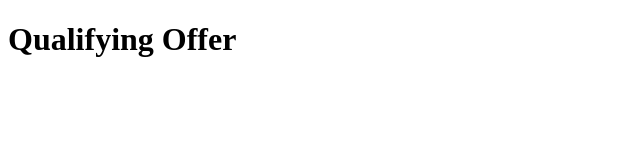
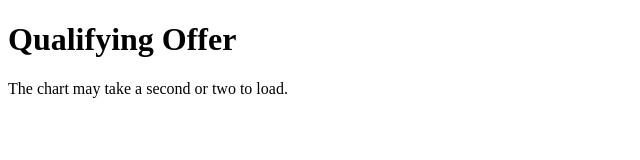
Before and after one commit to kieran-walsh/phillies, a website: page index.html in a window 1280 px wide. Shown: the whole page, without its empty margins (0-640 px from the left). Drawn offline with nearby package versions, Linux system fonts and the light colour scheme; no server answers.

Commit message:
Adding small note to HTML file

```diff
--- a/index.html
+++ b/index.html
@@ -9,6 +9,7 @@
     </head>
     <body onload='drawChart()'>
         <h1>Qualifying Offer</h1>
+        <p>The chart may take a second or two to load.</p>
         <div id='output'></div>
         <script>
             //Fetch the JSON salary data and then create a histogram
```
